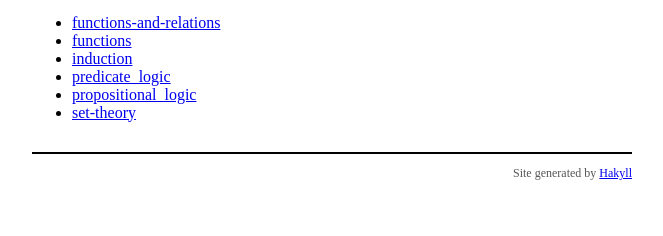
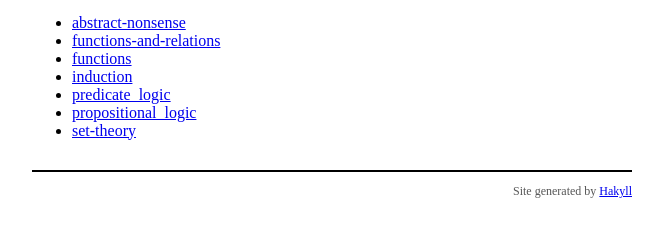
Before and after one commit to frankt716/frankt716.github.io, a plain HTML site: page docs/index.html in a window 1280 px wide. Shown: the part 294-530 px from the top of the page, without its empty margins (308-971 px from the left). Drawn offline with Linux system fonts and the light colour scheme.

Commit message:
added slides

```diff
--- a/docs/index.html
+++ b/docs/index.html
@@ -31,6 +31,10 @@
 
 <h2>Posts</h2>
 <ul>
+
+        <li>
+            <a href="./posts/abstract-nonsense.pdf">abstract-nonsense</a>
+        </li>
 
         <li>
             <a href="./posts/functions-and-relations.pdf">functions-and-relations</a>
```
Also changed, not shown: 2 other files.
